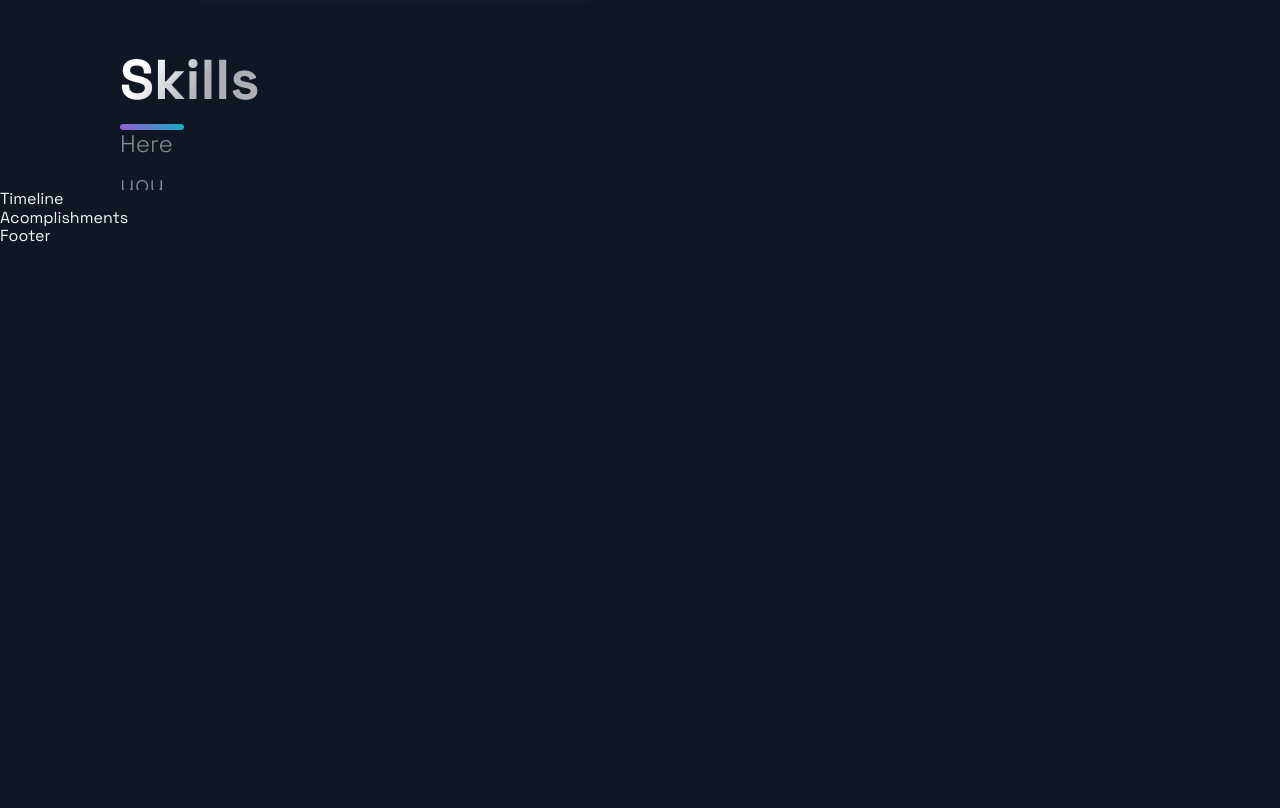
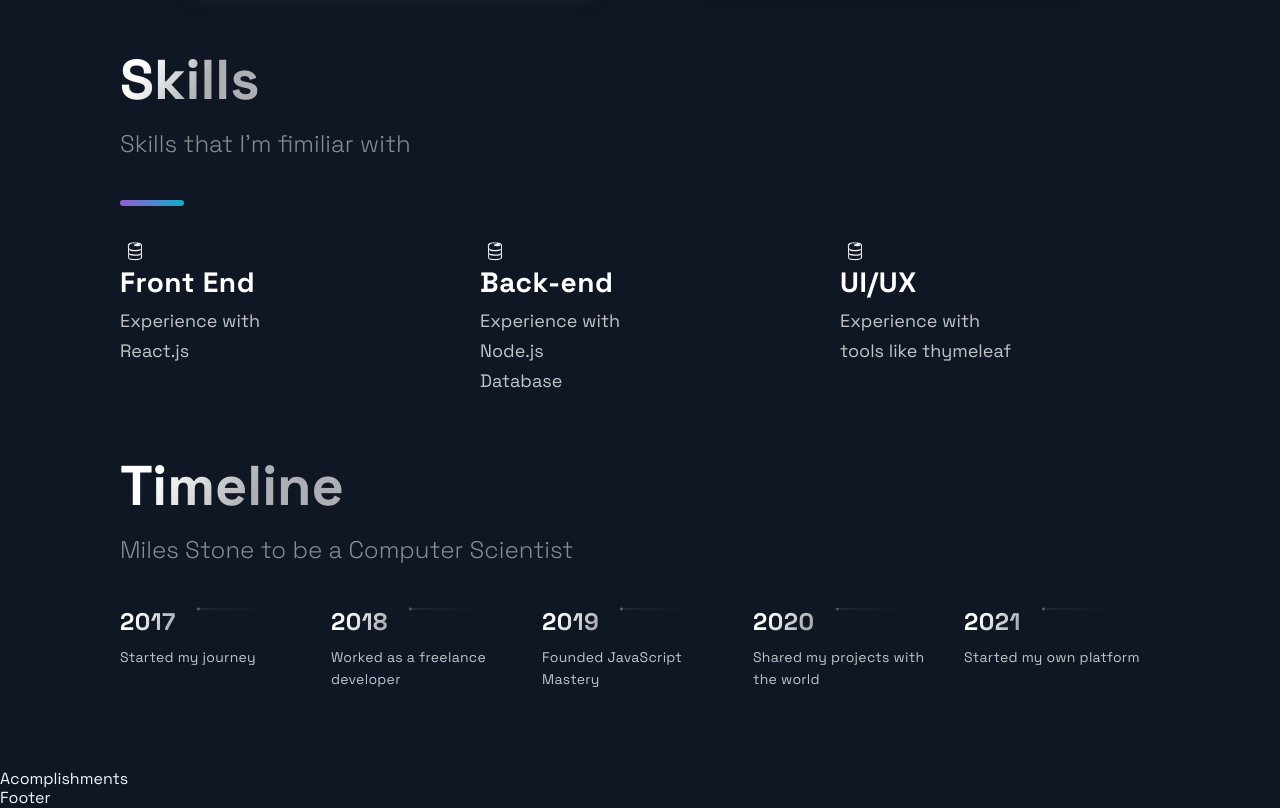
Before and after one commit to KlokMiraj/KlokMiraj.github.io, a Next.js app: page / in a window 1280 px wide. Shown: the part 1980-2788 px from the top of the page. Before the commit the page ends 2226 px from the top, so only its background shows below. Built offline with nearby package versions, Linux system fonts and the light colour scheme.

Commit message:
'added_two_more_section'

```diff
--- a/src/components/Header/Header.js
+++ b/src/components/Header/Header.js
@@ -17,13 +17,13 @@ const Header = () =>  (
     </Div1>
     <Div2>
       <li>
-        <Link href="#projects">
+      <Link href="#projects">
           <NavLink>Projects</NavLink>
         </Link>
       </li>
       <li>
         <Link href="#tech">
-          <NavLink>Technologies</NavLink>
+          <NavLink>Skills</NavLink>
         </Link>
       </li>
       <li>
--- a/src/components/Projects/Projects.js
+++ b/src/components/Projects/Projects.js
@@ -8,7 +8,7 @@ const Projects = () => (
   <div>
     <Section nopadding id='projects'>
       <SectionDivider />
-      <SectionTitle>Projects</SectionTitle>
+      <SectionTitle>Skills</SectionTitle>
       <GridContainer>
         {projects.map((p, i) => {
         return (
--- a/src/components/Technologies/Technologies.js
+++ b/src/components/Technologies/Technologies.js
@@ -9,14 +9,49 @@ const Technologies = () =>  (
       <SectionTitle>
         Skills
       </SectionTitle>
+      <SectionText>
+        Skills that I'm fimiliar with
+      </SectionText>
       <SectionDivider>
-      <SectionText>
-        Here you can find Technologies Stacks that I use and skills that I am profecient in.
-      </SectionText>
+
       </SectionDivider>
       <List>
         <ListItem>
-
+          <DiFirebase size="3rem"/>
+          <ListContainer>
+            <ListTitle>
+              Front End
+            </ListTitle>
+            <ListParagraph>
+              Experience with <br/>
+              React.js
+            </ListParagraph>
+          </ListContainer>
+        </ListItem>
+        <ListItem>
+          <DiFirebase size="3rem"/>
+          <ListContainer>
+            <ListTitle>
+              Back-end
+            </ListTitle>
+            <ListParagraph>
+              Experience with <br/>
+              Node.js <br/>
+              Database <br/>
+            </ListParagraph>
+          </ListContainer>
+        </ListItem>
+        <ListItem>
+          <DiFirebase size="3rem"/>
+          <ListContainer>
+            <ListTitle>
+              UI/UX
+            </ListTitle>
+            <ListParagraph>
+              Experience with <br/>
+              tools like thymeleaf
+            </ListParagraph>
+          </ListContainer>
         </ListItem>
       </List>
       </Section>
--- a/src/components/TimeLine/TimeLine.js
+++ b/src/components/TimeLine/TimeLine.js
@@ -7,45 +7,110 @@ import { TimeLineData } from '../../constants/constants';
 const TOTAL_CAROUSEL_COUNT = TimeLineData.length;
 
 const Timeline = () => {
-  // const [activeItem, setActiveItem] = useState(0);
-  // const carouselRef = useRef();
+  const [activeItem, setActiveItem] = useState(0);
+  const carouselRef = useRef();
 
-  // const scroll = (node, left) => {
-  //   return node.scrollTo({ left, behavior: 'smooth' });
-  // }
+  const scroll = (node, left) => {
+    return node.scrollTo({ left, behavior: 'smooth' });
+  }
 
-  // const handleClick = (e, i) => {
-  //   e.preventDefault();
+  const handleClick = (e, i) => {
+    e.preventDefault();
 
-  //   if (carouselRef.current) {
-  //     const scrollLeft = Math.floor(carouselRef.current.scrollWidth * 0.7 * (i / TimeLineData.length));
+    if (carouselRef.current) {
+      const scrollLeft = Math.floor(carouselRef.current.scrollWidth * 0.7 * (i / TimeLineData.length));
 
-  //     scroll(carouselRef.current, scrollLeft);
-  //   }
-  // }
+      scroll(carouselRef.current, scrollLeft);
+    }
+  }
 
-  // const handleScroll = () => {
-  //   if (carouselRef.current) {
-  //     const index = Math.round((carouselRef.current.scrollLeft / (carouselRef.current.scrollWidth * 0.7)) * TimeLineData.length);
+  const handleScroll = () => {
+    if (carouselRef.current) {
+      const index = Math.round((carouselRef.current.scrollLeft / (carouselRef.current.scrollWidth * 0.7)) * TimeLineData.length);
 
-  //     setActiveItem(index);
-  //   }
-  // }
+      setActiveItem(index);
+    }
+  }
 
-  // // snap back to beginning of scroll when window is resized
-  // // avoids a bug where content is covered up if coming from smaller screen
-  // useEffect(() => {
-  //   const handleResize = () => {
-  //     scroll(carouselRef.current, 0);
-  //   }
+  // snap back to beginning of scroll when window is resized
+  // avoids a bug where content is covered up if coming from smaller screen
+  useEffect(() => {
+    const handleResize = () => {
+      scroll(carouselRef.current, 0);
+    }
 
-  //   window.addEventListener('resize', handleResize);
-  // }, []);
+    window.addEventListener('resize', handleResize);
+  }, []);
 
   return (
-    <div>
-      Timeline
-    </div>
+    <Section id="about">
+       <SectionTitle>Timeline</SectionTitle>
+    <SectionText>Miles Stone to be a Computer Scientist</SectionText>
+
+       <CarouselContainer ref={carouselRef}>
+            <>
+           {TimeLineData.map((item,index)=>(
+              <CarouselMobileScrollNode key={index} final={index == TOTAL_CAROUSEL_COUNT-1}>
+                        <CarouselItem
+                        index={index}
+                        id={'carousel__item-${index}'}
+                        active={activeItem}
+                        onClick={(e)=>handleClick(e,index)}
+                        >
+                            <CarouselItemTitle>
+                              {item.year}
+                              <CarouselItemImg
+                          width="208"
+                          height="6"
+                          viewBox="0 0 208 6"
+                          fill="none"
+                          xmlns="http://www.w3.org/2000/svg">
+                          <path
+                            fill-rule="evenodd"
+                            clip-rule="evenodd"
+                            d="M2.5 5.5C3.88071 5.5 5 4.38071 5 3V3.5L208 3.50002V2.50002L5 2.5V3C5 1.61929 3.88071 0.5 2.5 0.5C1.11929 0.5 0 1.61929 0 3C0 4.38071 1.11929 5.5 2.5 5.5Z"
+                            fill="url(#paint0_linear)"
+                            fill-opacity="0.33"
+                          />
+                          <defs>
+                            <linearGradient
+                              id="paint0_linear"
+                              x1="-4.30412e-10"
+                              y1="0.5"
+                              x2="208"
+                              y2="0.500295"
+                              gradientUnits="userSpaceOnUse">
+                              <stop stop-color="white" />
+                              <stop
+                                offset="0.79478"
+                                stop-color="white"
+                                stop-opacity="0"
+                              />
+                            </linearGradient>
+                          </defs>
+                        </CarouselItemImg>
+                    </CarouselItemTitle>
+                       <CarouselItemText>
+                        {item.text}
+                      </CarouselItemText>
+                  </CarouselItem>
+              </CarouselMobileScrollNode>
+          ))}
+        </>
+      </CarouselContainer>
+      <CarouselButtons>
+        {TimeLineData.map((item,index)=>(
+          <CarouselButton
+              key={index}
+              index={index}
+              active={activeItem}
+              oClick={(e)=>handleClick(e,index)}
+              type="button">
+              <CarouselButtonDot active={activeItem}/>
+            </CarouselButton>
+        ))}
+      </CarouselButtons>
+    </Section>
   );
 };
 
--- a/src/pages/index.js
+++ b/src/pages/index.js
@@ -6,6 +6,7 @@ import Technologies from '../components/Technologies/Technologies';
 import Timeline from '../components/TimeLine/TimeLine';
 import { Layout } from '../layout/Layout';
 import { Section } from '../styles/GlobalComponents';
+
 
 const Home = () => {
   return (
@@ -21,5 +22,4 @@ const Home = () => {
     </Layout>
   );
 };
-
 export default Home;
```
Also changed, not shown: 12 other files (tests, documents, lock files or other folders).
